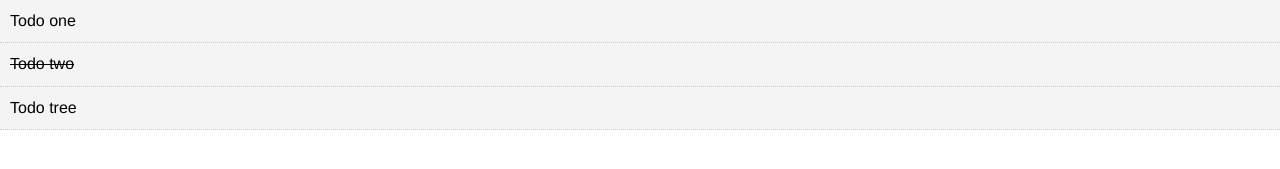
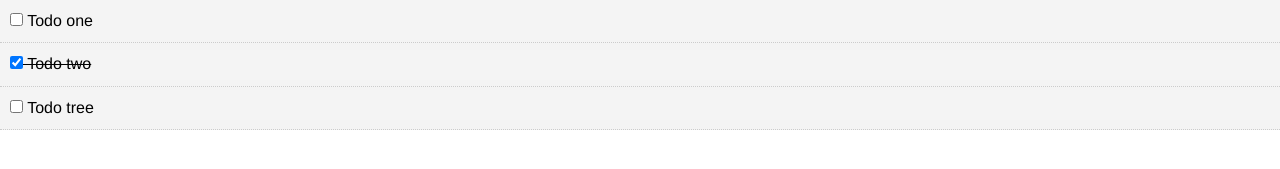
Before and after one commit to Galish/vue-todo-list, a Vue app: page / in a window 1280 px wide. Shown: the top 169 px of the page. Built offline with nearby package versions, Linux system fonts and the light colour scheme.

Commit message:
Todo item completed checkbox

```diff
--- a/src/components/TodoItem.vue
+++ b/src/components/TodoItem.vue
@@ -3,7 +3,14 @@
 		class="todo-item"
 		v-bind:class="{ 'is-complete': todo.completed }"
 	>
-		<p>{{todo.title}}</p>
+		<p>
+			<input
+				type="checkbox"
+				v-model="todo.completed"
+			/>
+
+			{{todo.title}}
+		</p>
 	</div>
 </template>
 
```
